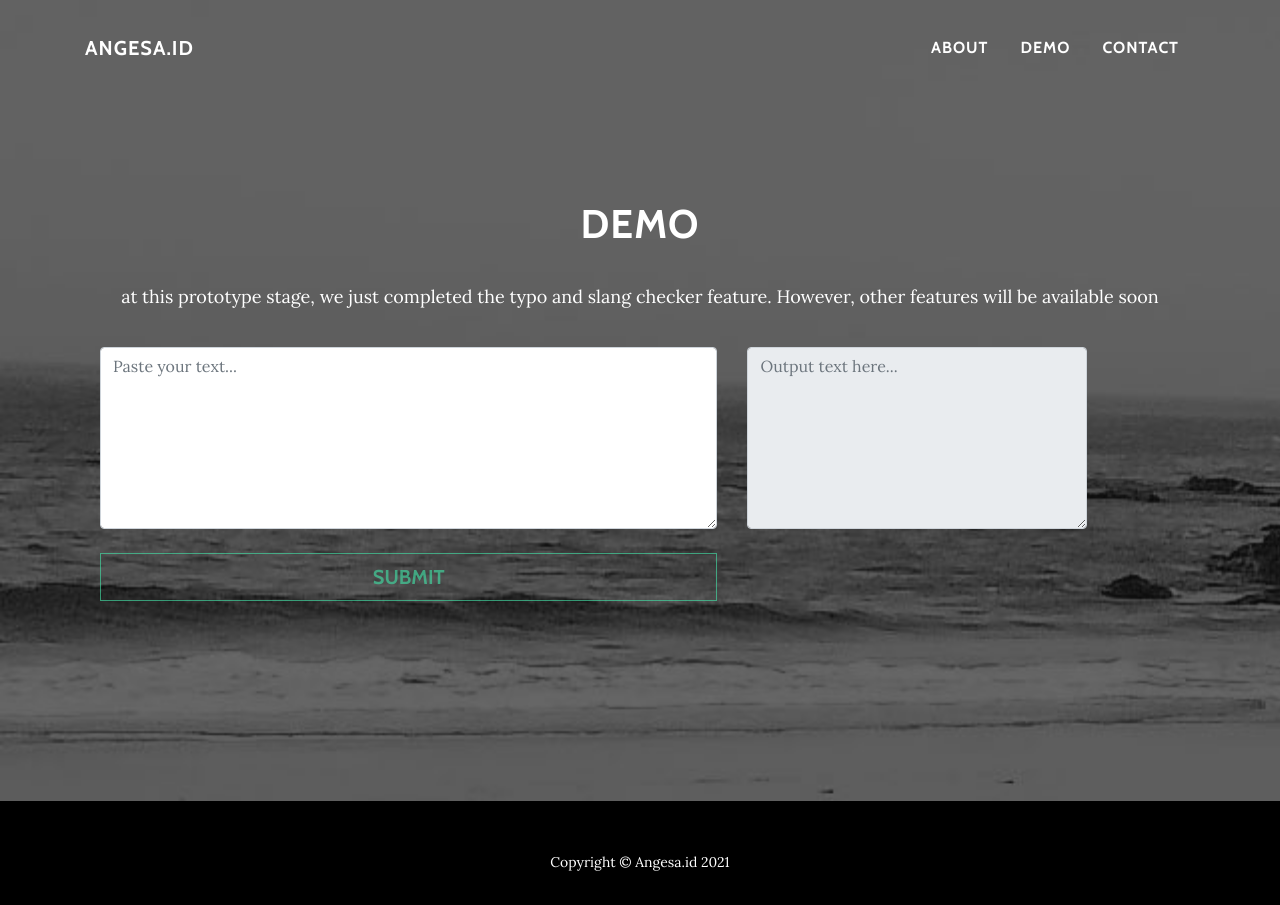
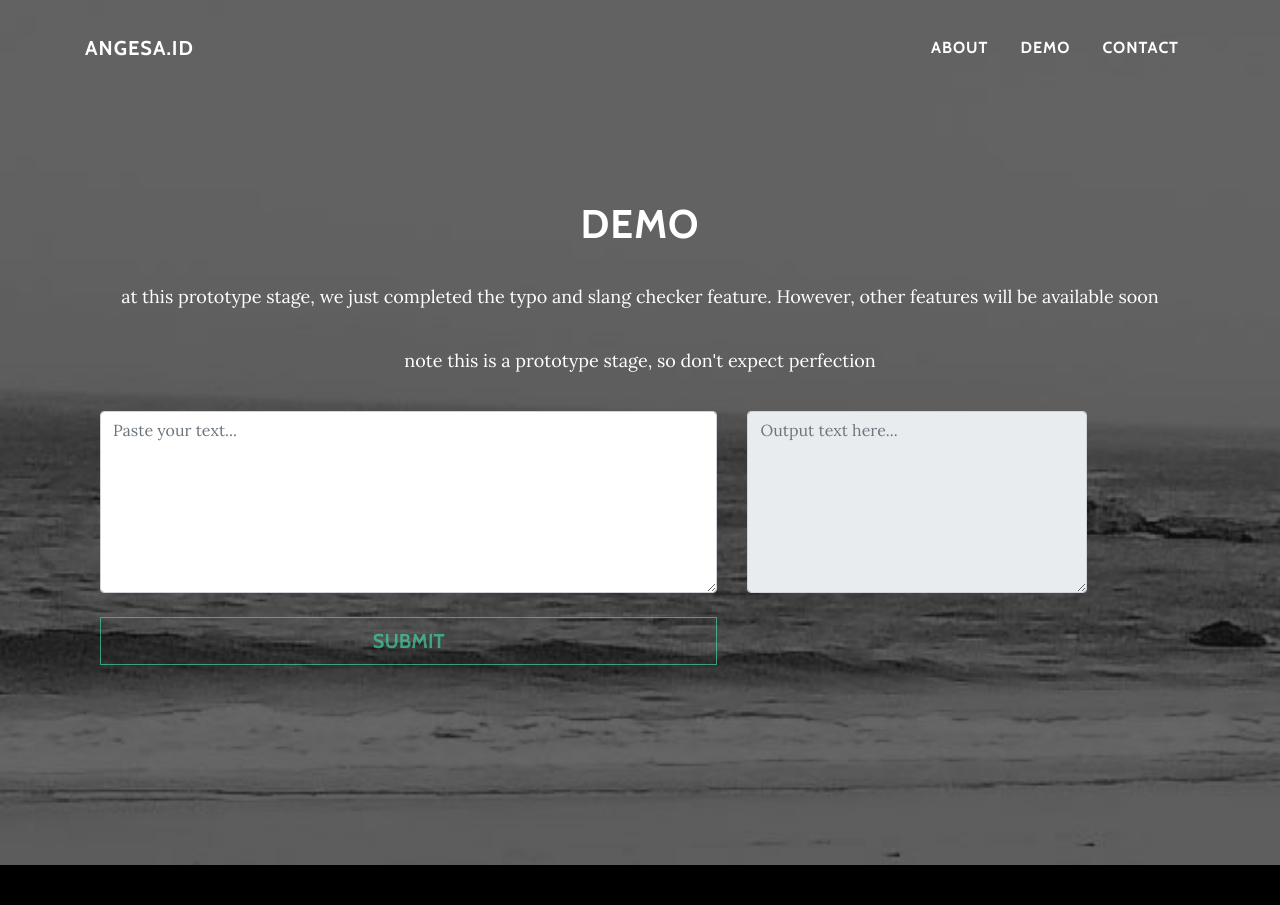
Before and after one commit to AngesaID/Angesa_id, a Flask app: page /demo in a window 1280 px wide. Shown: the top 905 px of the page. Run offline with Flask 2, Linux system fonts and the light colour scheme; parts of the project's set-up code (start-up, migrations or seed data) failed here and were passed over; some libraries are stand-ins or nearby versions.

Commit message:
add disclaimer

```diff
--- a/angesa/src/templates/demo.html
+++ b/angesa/src/templates/demo.html
@@ -39,6 +39,7 @@
             <div class="col-lg-12 mx-auto">
                 <h1>DEMO</h1>
                 <p>at this prototype stage, we just completed the typo and slang checker feature. However, other features will be available soon</p>
+                <p>note this is a prototype stage, so don't expect perfection</p>
                 <form class="form-horizontal" method="POST">
                     <div class="row">
                     <div class="col-sm-4 col-md-7">
```
